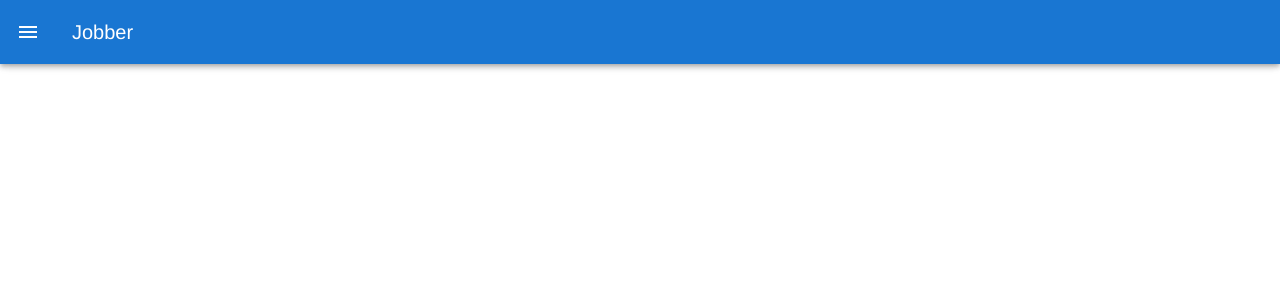
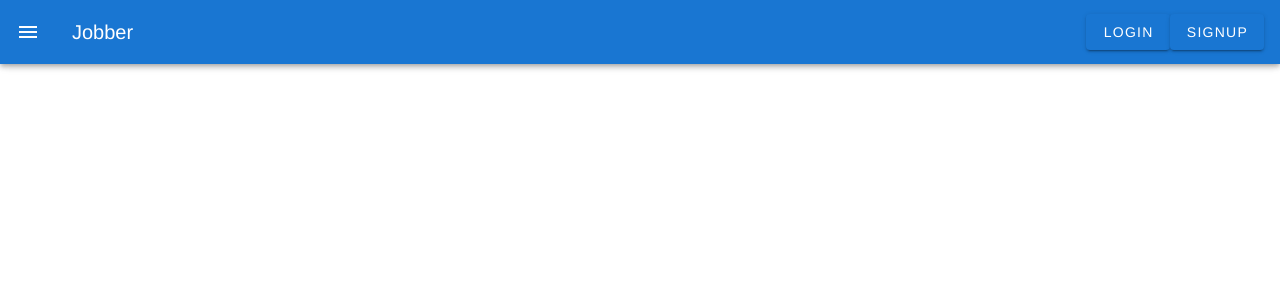
Before and after one commit to FotieMConstant/Jobber, a Vue app: page / in a window 1280 px wide. Shown: the top 300 px of the page. Built offline with nearby package versions, Linux system fonts and the light colour scheme.

Commit message:
Added links to various views

```diff
--- a/src/components/Appbar.vue
+++ b/src/components/Appbar.vue
@@ -4,11 +4,27 @@
       <v-app-bar-nav-icon @click="drawer = true"></v-app-bar-nav-icon>
 
       <v-toolbar-title>Jobber</v-toolbar-title>
+      <v-spacer></v-spacer>
+
+      <router-link to="/Login">
+        <v-btn color="primary" dark>
+          Login
+        </v-btn>
+      </router-link>
+
+      <router-link to="/Signup">
+        <v-btn color="primary" dark>
+          Signup
+        </v-btn>
+      </router-link>
     </v-app-bar>
 
     <v-navigation-drawer v-model="drawer" absolute temporary>
       <v-list nav dense>
-        <v-list-item-group v-model="group" active-class="deep-purple--text text--accent-4">
+        <v-list-item-group
+          v-model="group"
+          active-class="deep-purple--text text--accent-4"
+        >
           <v-list-item-avatar>
             <v-img src="https://randomuser.me/api/portraits/men/78.jpg"></v-img>
           </v-list-item-avatar>
```
